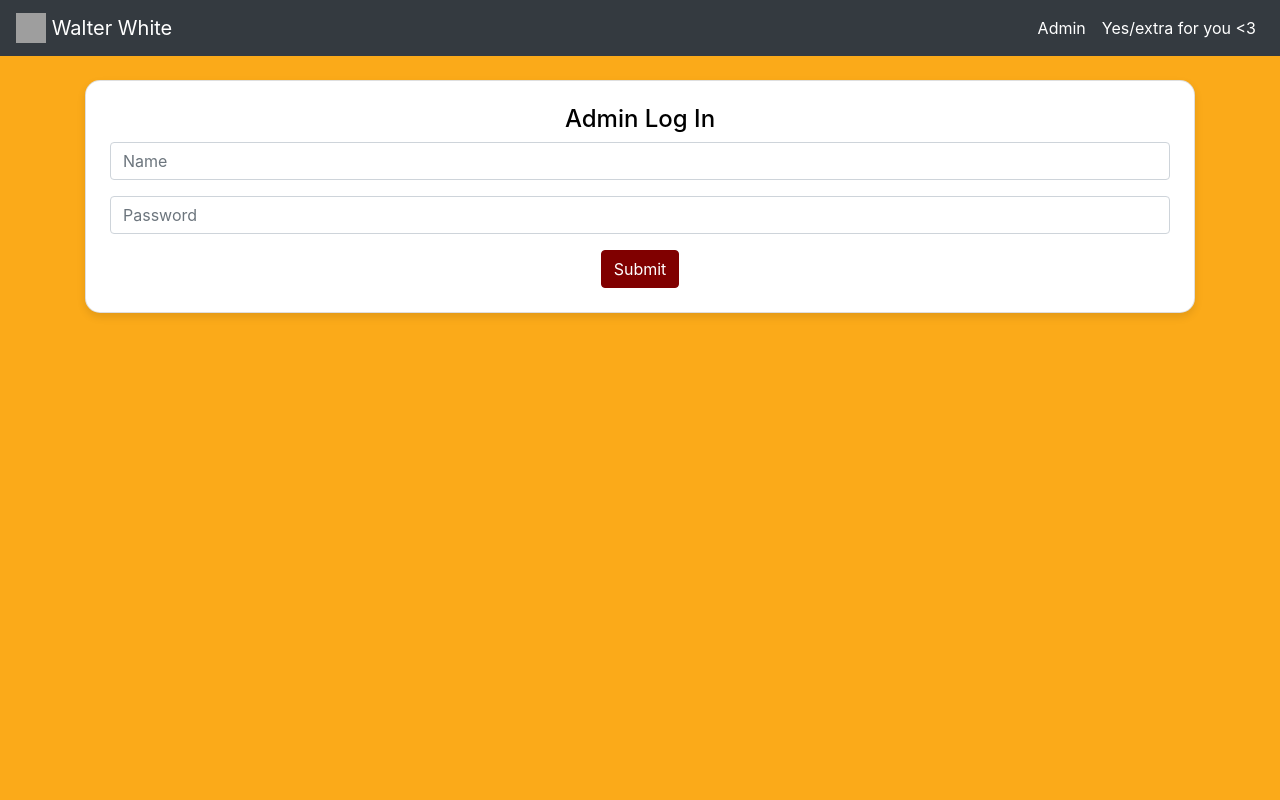
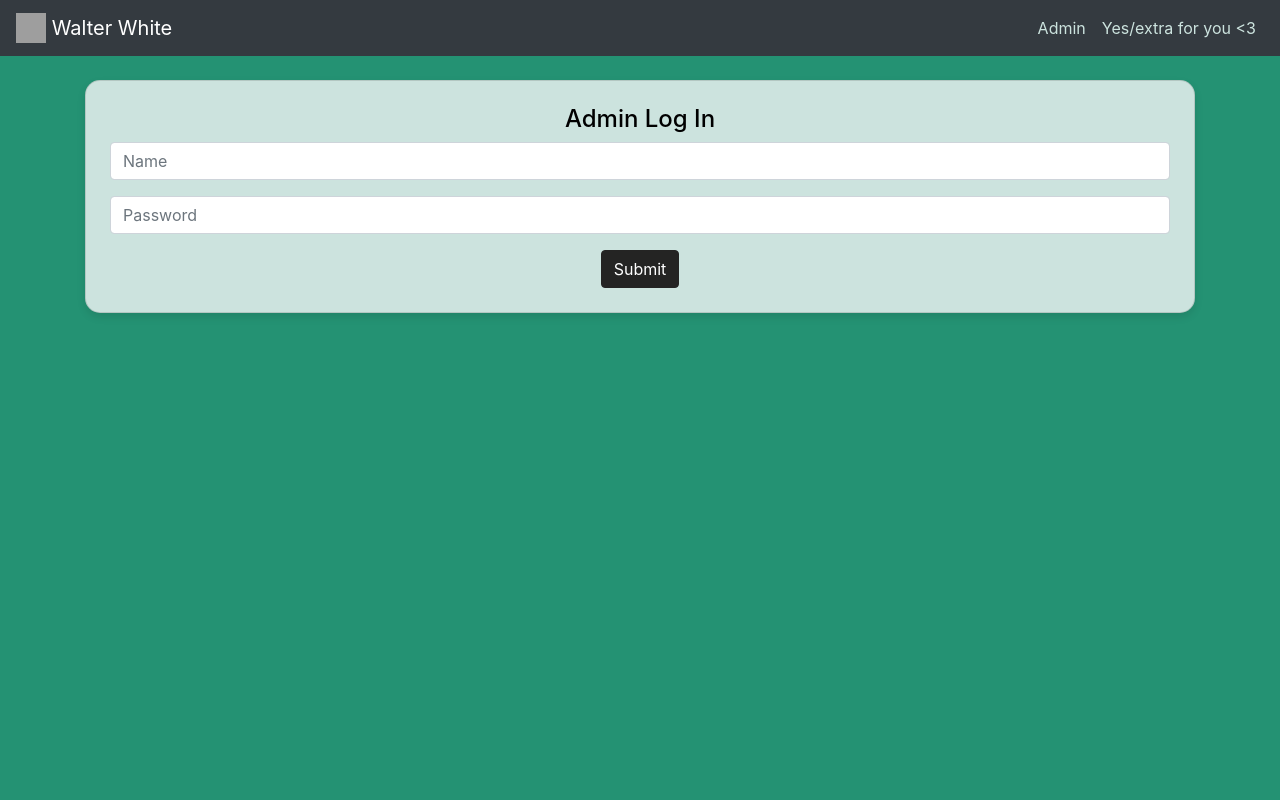
Before and after one commit to legojrp/naturewebsite, a PHP site: page /admin-login/index.php in a window 1280 px wide. Run offline with PHP 8.4, Linux system fonts and the light colour scheme; grey boxes are pictures that could not be loaded.

Commit message:
0.3.1.10

```diff
--- a/src/app/styles/styles.css
+++ b/src/app/styles/styles.css
@@ -1,26 +1,26 @@
 .navbar-dark .navbar-nav .nav-link {
-    color: #ffffff;
+    color: #CCE3DE;
   }
   .navbar-dark .navbar-toggler-icon {
-     background-color: #ffffff;
+     background-color: #CCE3DE;
   }
   .navbar-dark {
-    background-color: #800000;
+    background-color: #242423;
   }
   body {
-    background-color: #fbaa19;
-    color: #800000;
+    background-color: #249273;
+    color: #242423;
   }
   .btn-primary {
-    background-color: #800000;
-    border-color: #800000;
+    background-color: #242423;
+    border-color: #242423;
   }
   .btn-primary:hover {
-    background-color: #fbaa19;
-    border-color: #fbaa19;
+    background-color: #249273;
+    border-color: #249273;
   }
   .navbar-brand {
-    color: #ffffff;
+    color: #CCE3DE;
   }
   .custom-image {
     width: 70%;
@@ -31,8 +31,8 @@
   .card {
     border-radius: 15px;
     box-shadow: 0 4px 8px rgba(0, 0, 0, 0.1);
-    background-color: #ffffff;
-    color: #ffffff;
+    background-color: #CCE3DE;
+    color: #CCE3DE;
   }
   .center-card {
       position: absolute;
```
